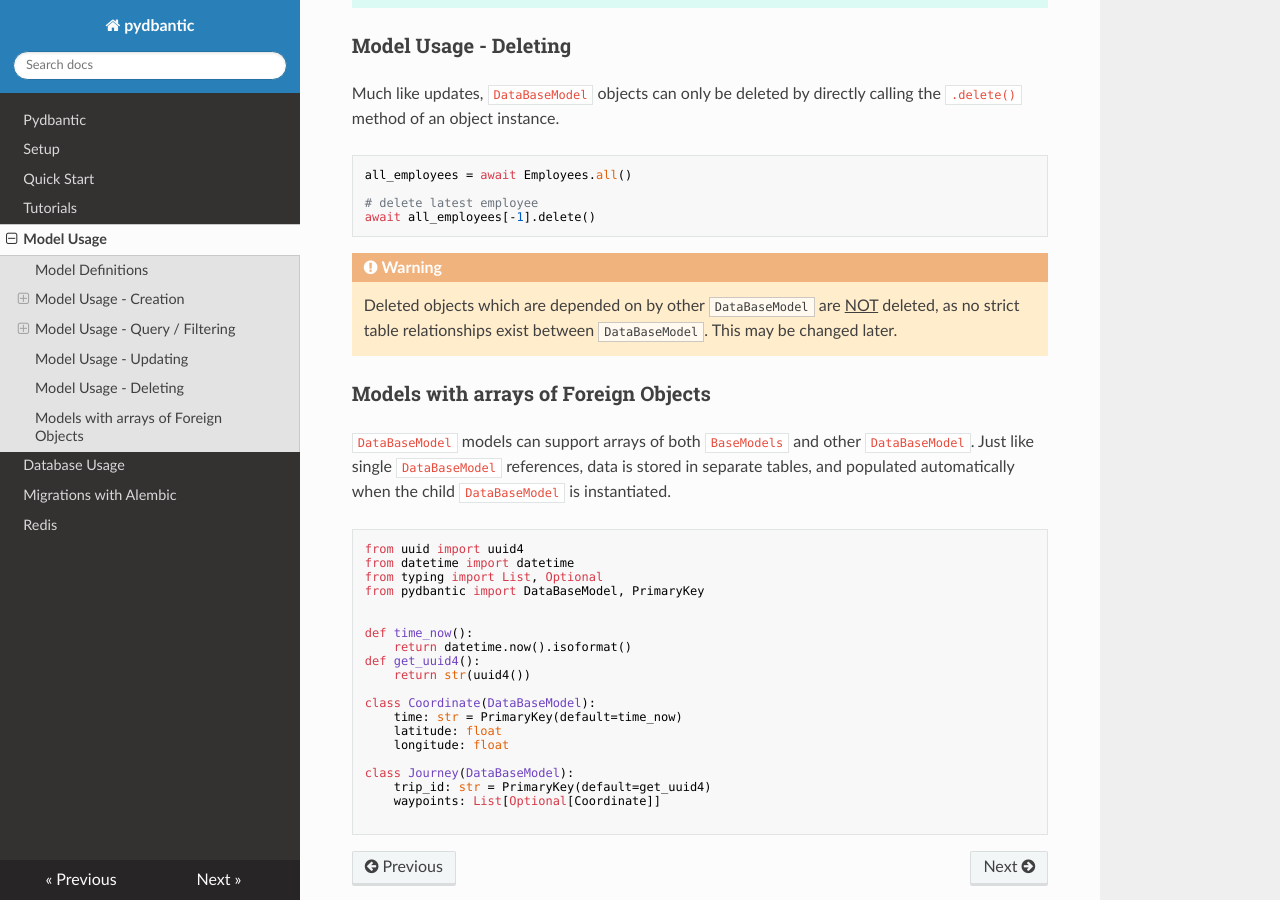
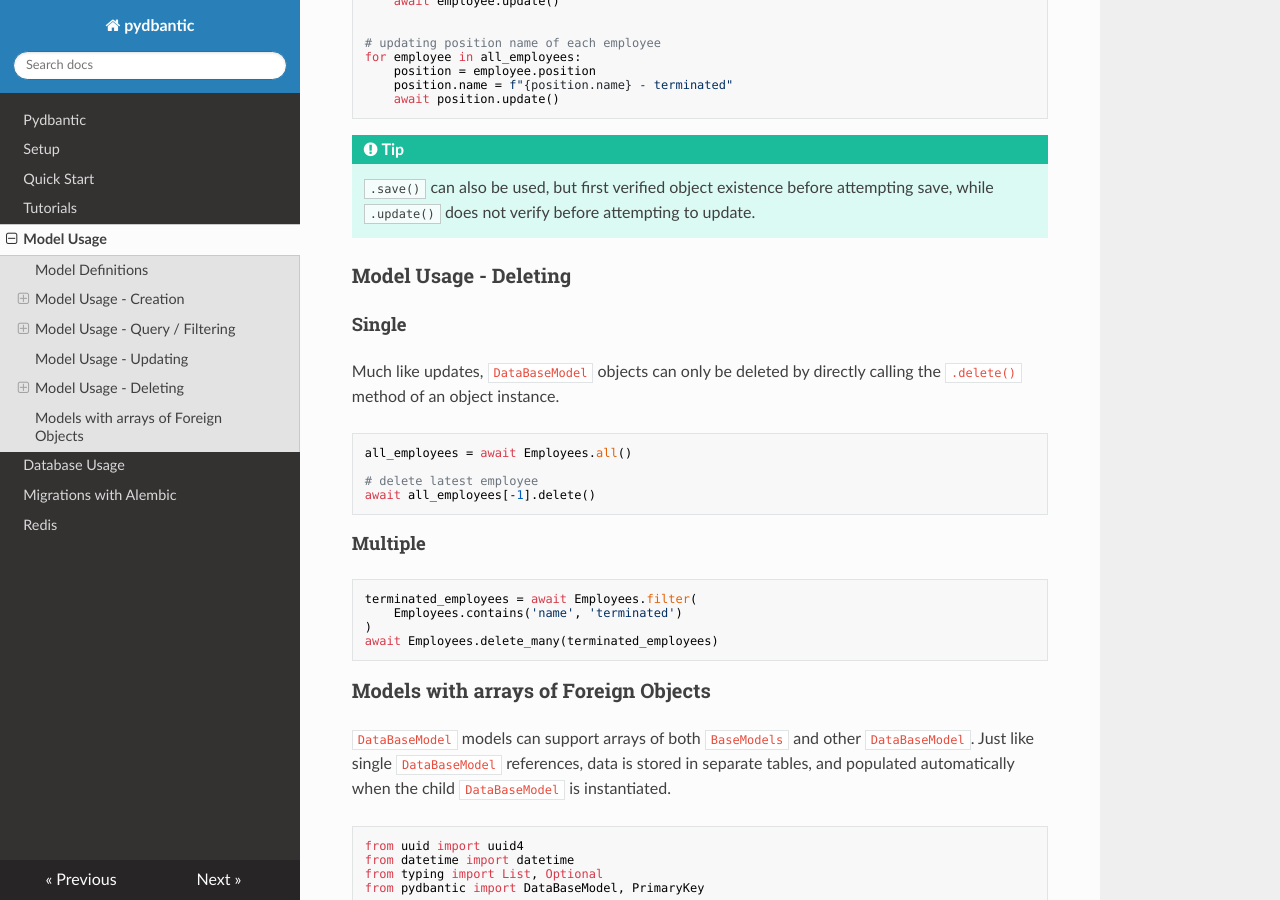
Before and after one commit to codemation/pydbantic, an MkDocs documentation site: the page built from docs/model-usage.md, in a window 1280 px wide and 900 px high, scrolled down 4501 px. Built offline with MkDocs 1.6.1, drawn with Linux system fonts in a browser that asks for light colours; nearby versions of some CDN libraries; some of the changed text lies outside the part shown.

Commit message:
added docs examples for insert_many, delete_many methods

````diff
--- a/docs/model-usage.md
+++ b/docs/model-usage.md
@@ -65,6 +65,20 @@
 
 await hr_department.insert()
 ```
+#### Create Multiple Models
+```python
+departments = [
+    Department(
+        id=f'{department}_1234',
+        name=f'{department}'
+        company='abc-company',
+        is_sensitive=True
+    ) for department in ['hr','sales', 'marketing']
+]
+
+await Department.insert_many(departments)
+```
+
 
 #### Create Model & Save / Update Later
 
@@ -234,7 +248,10 @@
     `.save()` can also be used, but first verified object existence before attempting save, while `.update()` does not verify before attempting to update.
 
 ### Model Usage - Deleting
+
+#### Single
 Much like updates, `DataBaseModel` objects can only be deleted by directly calling the `.delete()` method of an object instance.
+
 
 ```python
 all_employees = await Employees.all()
@@ -243,8 +260,13 @@
 await all_employees[-1].delete()
 ```
 
-!!! WARNING
-    Deleted objects which are depended on by other `DataBaseModel` are <u>NOT</u> deleted, as no strict table relationships exist between `DataBaseModel`. This may be changed later.
+#### Multiple
+```python
+terminated_employees = await Employees.filter(
+    Employees.contains('name', 'terminated')
+)
+await Employees.delete_many(terminated_employees)
+```
 
 
 ### Models with arrays of Foreign Objects
````
